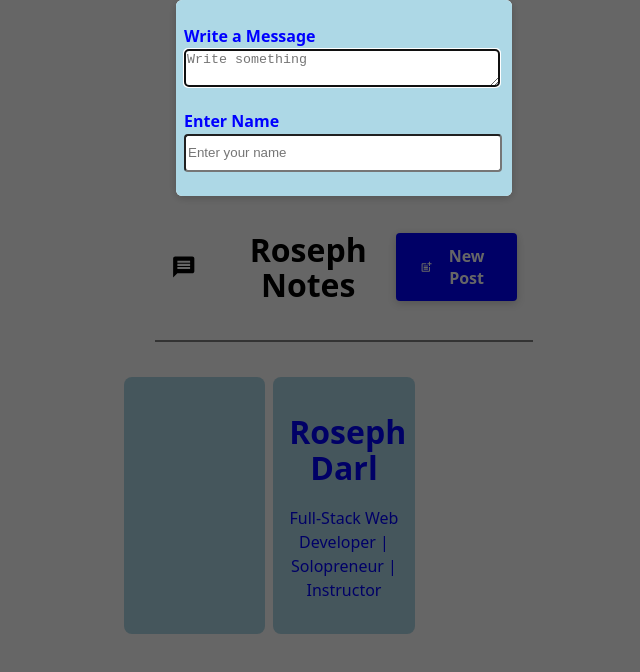
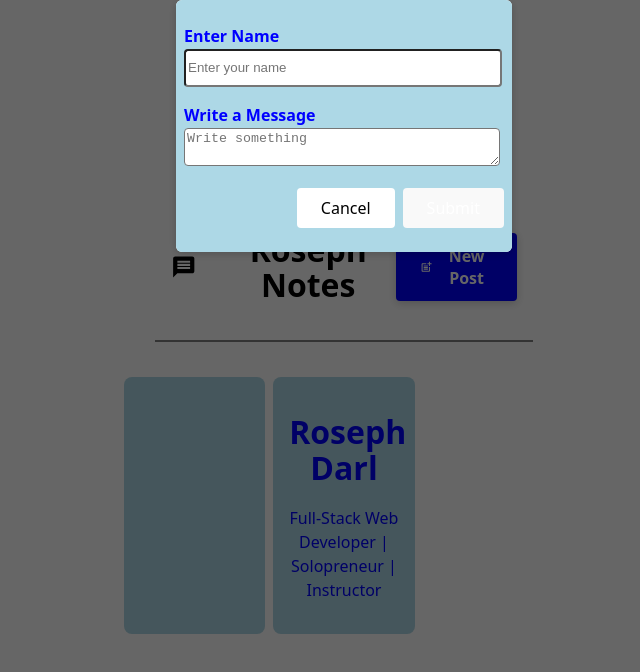
Before and after one commit to rdtungul/react-app1, a React (Vite) app: page / in a window 1280 px wide. Shown: the top 672 px of the page, without its empty margins (296-936 px from the left). Built offline with nearby package versions, Linux system fonts and the light colour scheme.

Commit message:
adding submit button

```diff
--- a/index.html
+++ b/index.html
@@ -4,7 +4,7 @@
     <meta charset="UTF-8" />
     <link rel="icon" type="image/svg+xml" href="./src/assets/react.svg" />
     <meta name="viewport" content="width=device-width, initial-scale=1.0" />
-    <title>React App1 (New Posts - Adding Shared Header)</title>
+    <title>React App1 (New Posts - Adding Submit Button)</title>
   </head>
   <body>
     <div id="root"></div>
--- a/src/components/Modal.jsx
+++ b/src/components/Modal.jsx
@@ -1,9 +1,9 @@
 import classes from './Modal.module.css'
-function Modal({children, onClose}) {
+function Modal({children}) {
   return (
     <>
-        <div className={classes.backdrop} onClick={onClose}>
-            <dialog open className={classes.modal} onClick={(e) => e.stopPropagation()}>
+        <div className={classes.backdrop}>
+            <dialog open className={classes.modal}>
                 {children}
             </dialog>
         </div>
--- a/src/components/NewPost.jsx
+++ b/src/components/NewPost.jsx
@@ -1,16 +1,19 @@
-import { useState } from 'react'
 import classes from './NewPost.module.css'
 
-function NewPost({onAuthorChange, onBodyChange}) {
+function NewPost({onAuthorChange, onBodyChange, onCancel}) {
 
   return (
     <form className={classes.form}>
+        <p><label htmlFor="name">Enter Name</label>
+        <input type="text" placeholder="Enter your name" id="name" onChange={onAuthorChange} required />
+        </p>
         <p>
             <label htmlFor="body">Write a Message</label>
-            <textarea id="body" placeholder="Write something" rows={3} onChange={onBodyChange} autoFocus/>
+            <textarea id="body" placeholder="Write something" rows={3} onChange={onBodyChange}/>
         </p>
-        <p><label htmlFor="name">Enter Name</label>
-        <input type="text" placeholder="Enter your name" id="name" onChange={onAuthorChange} required />
+        <p className={classes.actions}>
+        <button className={classes.cancelBtn} type='button' onClick={onCancel}>Cancel</button>
+        <button>Submit</button>
         </p>
     </form>
   )
--- a/src/components/NewPost.module.css
+++ b/src/components/NewPost.module.css
@@ -23,3 +23,24 @@ textarea, input {
 .enteredBodyText {
     color: #000000;
 }
+
+.actions {
+    display: flex;
+    justify-content: flex-end;
+    gap: 0.5rem
+}
+
+.actions button {
+    cursor: pointer;
+    font: inherit;
+    padding: 0.5rem 1.5rem;
+    border: none;
+    border-radius: 4px;
+    border-color: darkblue;
+    color: #ffffff;
+}
+
+.cancelBtn {
+    background-color: #ffffff;
+    color: #000000 !important;
+}
--- a/src/components/PostsList.jsx
+++ b/src/components/PostsList.jsx
@@ -10,7 +10,7 @@ function PostsList() {
   const [enteredBody, setEnteredBody] = useState('')
   const [enteredAuthor, setEnteredAuthor] = useState('')
 
-  function showModal() {
+  function openModal() {
     setModalIsVisible(true)
   } // open modal function
 
@@ -27,10 +27,10 @@ function PostsList() {
 
   return (
     <>
-    <MainHeader createPost={showModal} />
+    <MainHeader createPost={openModal} />
       {modalIsVisible && (
         <Modal onClose={closeModal}>
-          <NewPost onBodyChange={bodyChangeHandler} onAuthorChange={authorChangeHandler} />
+          <NewPost onBodyChange={bodyChangeHandler} onAuthorChange={authorChangeHandler} onCancel={closeModal} />
         </Modal>
       )}
       <ul className={classes.posts}>
```
